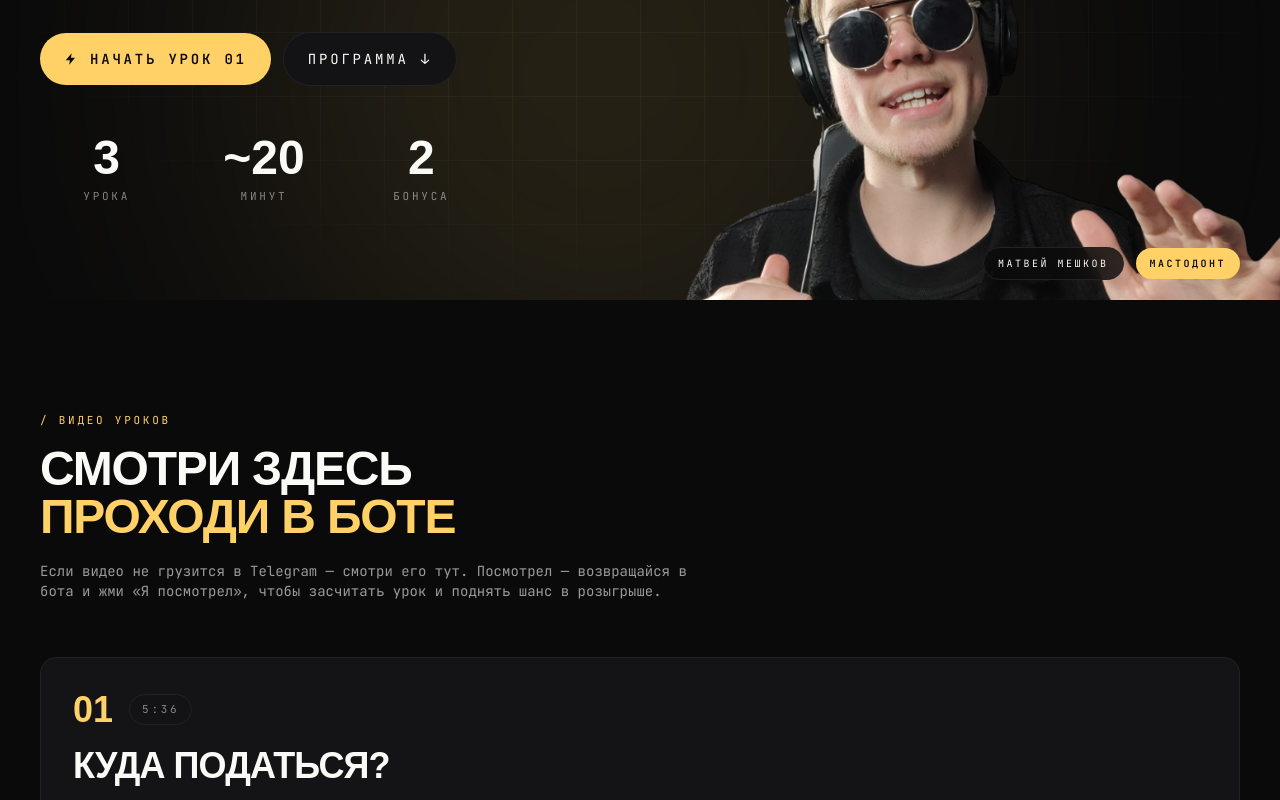
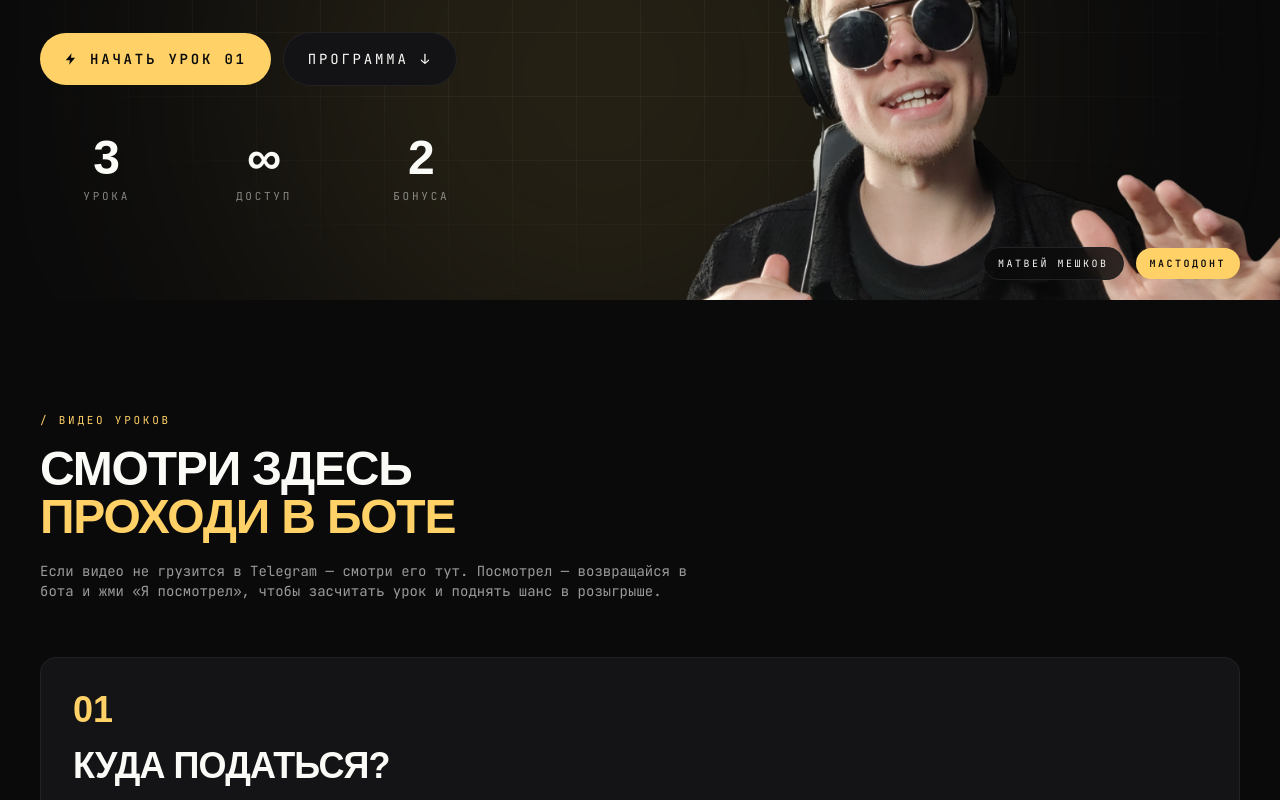
Before and after one commit to chebyrek324-oss/intensive-landing, a Next.js app: page / in a window 1280 px wide. Shown: the part 480-1280 px from the top of the page. Built offline with nearby package versions, Linux system fonts and the light colour scheme; a web font is replaced by a local one.

Commit message:
Remove exact durations (videos may change)

```diff
--- a/app/layout.tsx
+++ b/app/layout.tsx
@@ -5,7 +5,7 @@ import { manrope, unbounded, jetBrainsMono } from './fonts';
 export const metadata: Metadata = {
   title: 'Интенсив по заработку на ИИ в 2026',
   description:
-    'Как за месяц начать зарабатывать $2000+ на ИИ без кода, без опыта, без команды. Три урока, двадцать минут, два бонуса.',
+    'Как за месяц начать зарабатывать $2000+ на ИИ без кода, без опыта, без команды. Три урока, два бонуса.',
 };
 
 export default function RootLayout({ children }: { children: React.ReactNode }) {
--- a/components/FAQ.tsx
+++ b/components/FAQ.tsx
@@ -5,7 +5,7 @@ import { motion, AnimatePresence } from 'framer-motion';
 const items = [
   {
     q: 'Сколько длится Интенсив?',
-    a: 'Три урока: 5:36, 5:51 и 7:59. Всего около 20 минут. Можно пройти за один заход, можно растянуть - прогресс сохранится в браузере.',
+    a: 'Три коротких урока. Можно пройти за один заход или растянуть - прогресс сохранится в браузере.',
   },
   {
     q: 'Это правда бесплатно?',
--- a/components/Hero.tsx
+++ b/components/Hero.tsx
@@ -89,7 +89,7 @@ export default function Hero() {
               className="hidden md:grid mt-12 grid-cols-3 gap-4 md:gap-6 max-w-md"
             >
               <Stat value="3" label="Урока" />
-              <Stat value="~20" label="Минут" />
+              <Stat value="∞" label="Доступ" />
               <Stat value="2" label="Бонуса" />
             </motion.div>
           </div>
@@ -119,7 +119,7 @@ export default function Hero() {
               <Stat value="3" label="Урока" />
               <div className="relative">
                 <div className="absolute top-1/2 -translate-y-1/2 left-0 h-8 w-px bg-white/15" />
-                <Stat value="~20" label="Минут" />
+                <Stat value="∞" label="Доступ" />
                 <div className="absolute top-1/2 -translate-y-1/2 right-0 h-8 w-px bg-white/15" />
               </div>
               <Stat value="2" label="Бонуса" />
--- a/components/LessonCard.tsx
+++ b/components/LessonCard.tsx
@@ -24,9 +24,11 @@ export default function LessonCard({
           <div className="font-display font-bold text-3xl md:text-4xl leading-none text-gold">
             {no}
           </div>
-          <div className="font-mono text-[10px] md:text-[11px] tracking-[0.25em] uppercase text-paper/50 bg-ink2 border border-hair rounded-full px-3 py-1.5">
-            {duration}
-          </div>
+          {duration && (
+            <div className="font-mono text-[10px] md:text-[11px] tracking-[0.25em] uppercase text-paper/50 bg-ink2 border border-hair rounded-full px-3 py-1.5">
+              {duration}
+            </div>
+          )}
         </div>
 
         <h3 className="font-display font-bold text-2xl md:text-4xl leading-[1.05] tracking-tight uppercase mb-3">
--- a/components/LessonsSection.tsx
+++ b/components/LessonsSection.tsx
@@ -8,7 +8,7 @@ const lessons = [
   {
     no: '01',
     title: 'Куда податься?',
-    duration: '5:36',
+    duration: '',
     description:
       'Карта рынка ИИ. Модель которая реально работает: продукт + клиенты. Реальные кейсы учеников в $.',
     videoId: 'gUiAGVr5PmdtgwdVwWiuhi',
@@ -16,7 +16,7 @@ const lessons = [
   {
     no: '02',
     title: 'Создание продукта',
-    duration: '5:51',
+    duration: '',
     description:
       'Демо вживую: сайт за 10 минут на Claude. Виджет-пассив $50-100 в месяц с каждого клиента.',
     videoId: 'b2gyqf1YRyTVoRbC4rV8UA',
@@ -24,7 +24,7 @@ const lessons = [
   {
     no: '03',
     title: 'Поиск клиентов',
-    duration: '7:59',
+    duration: '',
     description:
       'Стратегия «Снайпер». ИИ находит бизнесы без сайтов и пишет им за тебя - готовые тёплые лиды.',
     videoId: 'mFx4ReZP6WszTiFojwoEPQ',
```
